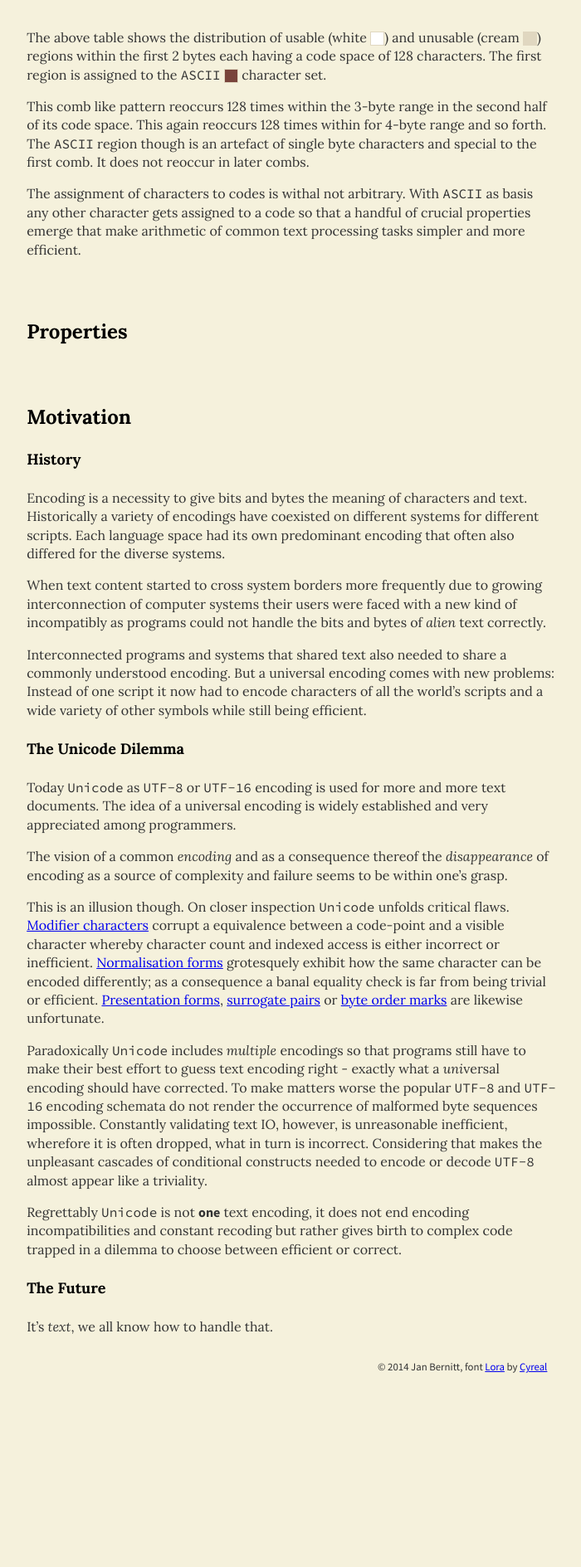
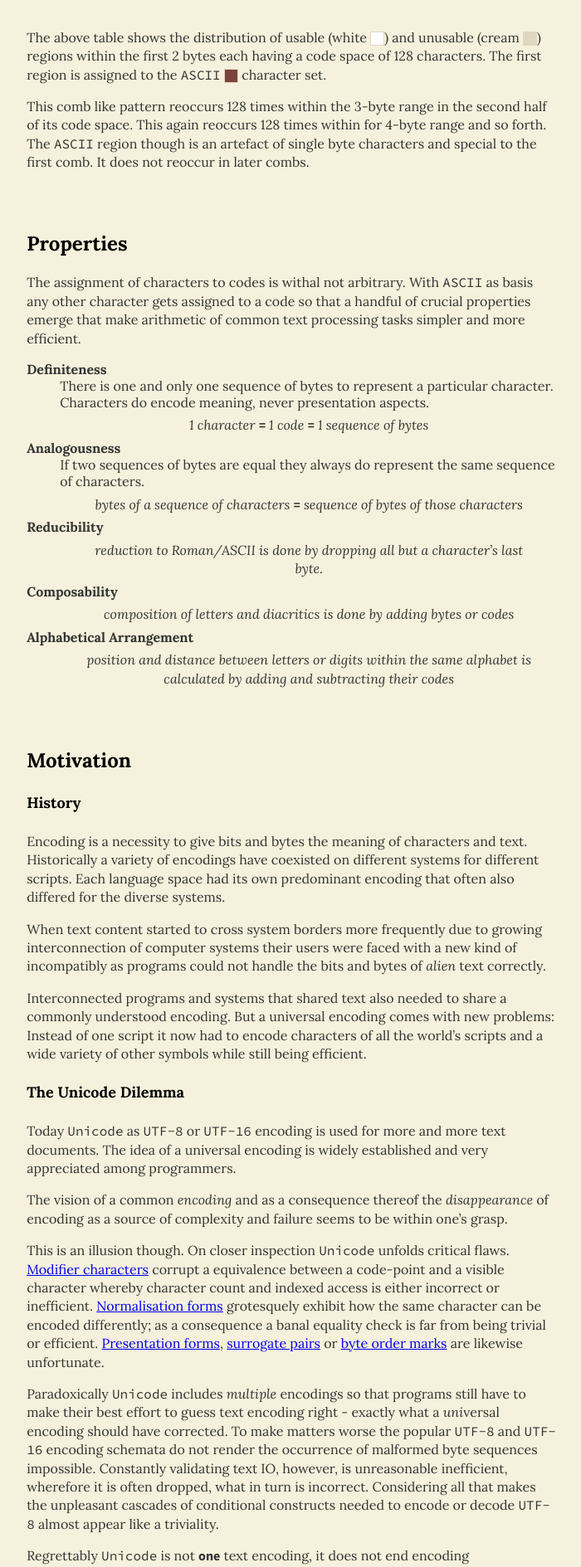
Before and after one commit to NON-Encoding/NON-Encoding.github.io, a Jekyll site: the page built from index.md, in a window 1280 px wide. Shown: the part 1635-3524 px from the top of the page at 83% size, without its empty margins (119-819 px from the left). Built offline with Jekyll 4.4.1, drawn with Linux system fonts in a browser that asks for light colours; nearby versions of some CDN libraries; before the commit the page ends 3335 px from its top, so only the background shows below that.

Commit message:
properties

```diff
--- a/index.md
+++ b/index.md
@@ -150,14 +150,30 @@ to the first comb. It does not reoccur in later combs.
 TODO byte 1,2,3,4
 -->
 
+## Properties
 The assignment of characters to codes is withal not arbitrary.
 With `ASCII` as basis any other character gets assigned to a code so that a
 handful of crucial properties emerge that make arithmetic of common text
 processing tasks simpler and more efficient.
 
+Definiteness
+: There is one and only one sequence of bytes to represent a particular character. Characters do encode meaning, never presentation aspects.
 
+  > 1 character **=** 1 code **=** 1 sequence of bytes
 
-## Properties
+Analogousness
+: If two sequences of bytes are equal they always do represent the same sequence of characters.
+
+  > bytes of a sequence of characters **=** sequence of bytes of those characters
+
+Reducibility
+: > reduction to Roman/ASCII is done by dropping all but a character's last byte.
+
+Composability
+: > composition of letters and diacritics is done by adding bytes or codes
+
+Alphabetical Arrangement
+: > position and distance between letters or digits within the same alphabet is calculated by adding and subtracting their codes
 
 <!--
 ### Arithmetic's
@@ -219,7 +235,7 @@ To make matters worse the popular `UTF-8` and `UTF-16` encoding schemata do not
 render the occurrence of malformed byte sequences impossible.
 Constantly validating text IO, however, is unreasonable inefficient,
 wherefore it is often dropped, what in turn is incorrect.
-Considering that makes the unpleasant cascades of conditional constructs needed
+Considering all that makes the unpleasant cascades of conditional constructs needed
 to encode or decode `UTF-8` almost appear like a triviality.
 
 Regrettably `Unicode` is not **one** text encoding, it does not end encoding
--- a/none.css
+++ b/none.css
@@ -29,6 +29,15 @@ footer {
 	font-size: 80%;
 	padding: 1em;
 }
+
+blockquote {
+	font-style: italic;
+	text-align: center;
+	margin: 0.4em 2em;
+}
+blockquote p { margin: 0; }
+
+dt { font-weight: bold; }
 
 content {
 	display: block;
```
